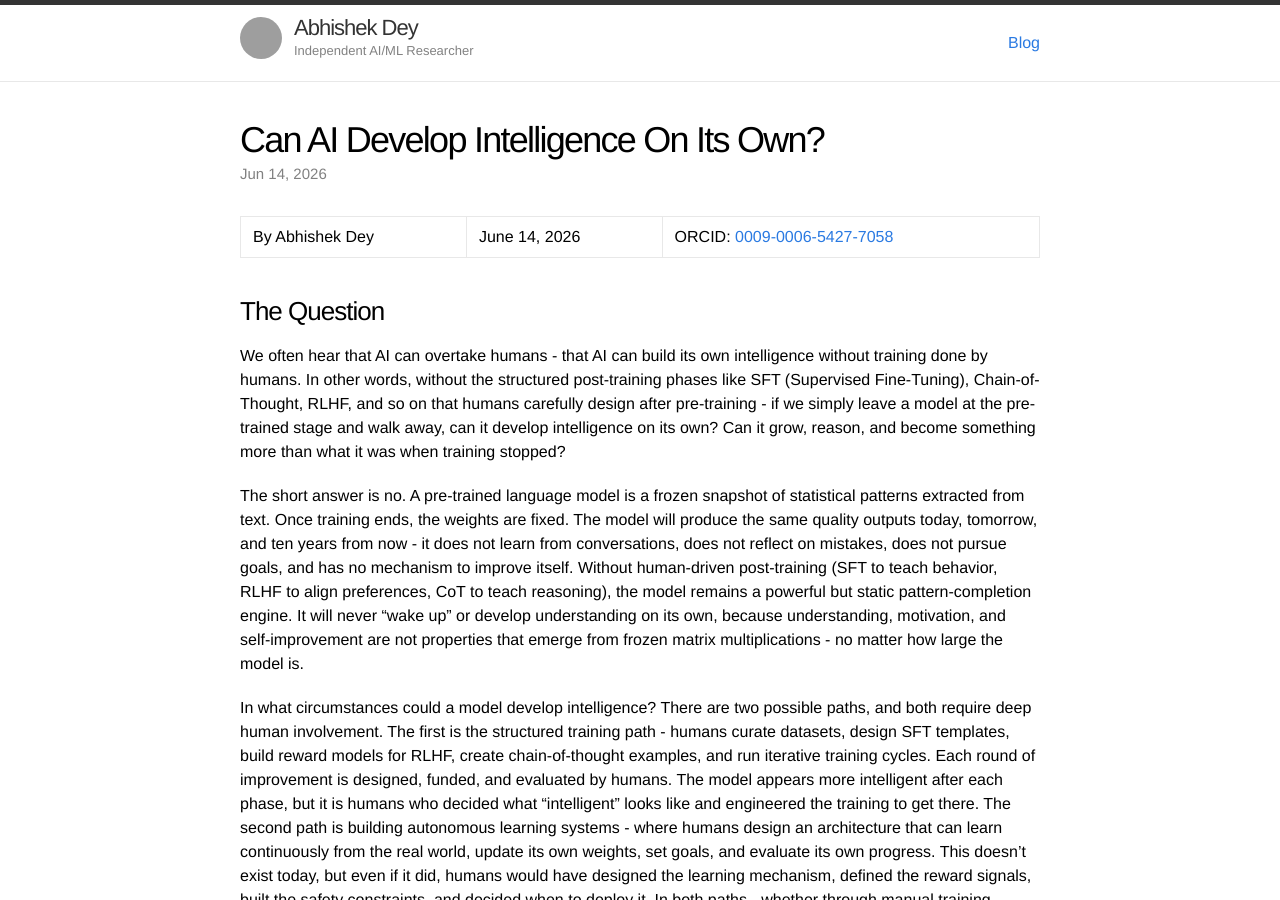
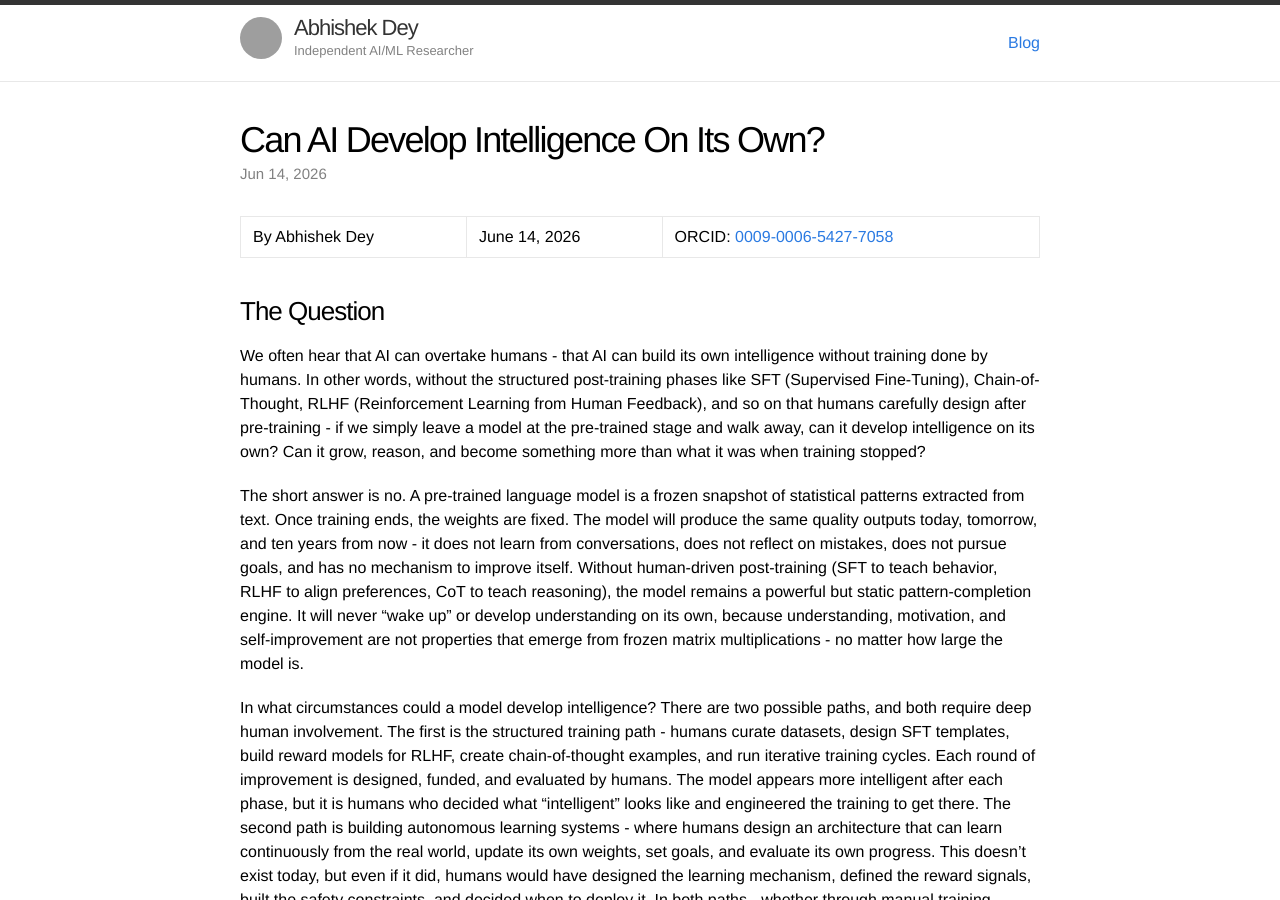
Before and after one commit to deycoding/deycoding.github.io, a Jekyll site: the page built from _posts/2026-06-14-can-ai-develop-intelligence.md, in a window 1280 px wide and 900 px high. Built offline with Jekyll 4.4.1, drawn with Linux system fonts in a browser that asks for light colours; grey boxes are pictures that could not be loaded.

Commit message:
Add RLHF full form, update header and footer

```diff
--- a/_posts/2026-06-14-can-ai-develop-intelligence.md
+++ b/_posts/2026-06-14-can-ai-develop-intelligence.md
@@ -9,7 +9,7 @@ By Abhishek Dey | June 14, 2026 | ORCID: [0009-0006-5427-7058](https://orcid.org
 
 ### The Question
 
-We often hear that AI can overtake humans - that AI can build its own intelligence without training done by humans. In other words, without the structured post-training phases like SFT (Supervised Fine-Tuning), Chain-of-Thought, RLHF, and so on that humans carefully design after pre-training - if we simply leave a model at the pre-trained stage and walk away, can it develop intelligence on its own? Can it grow, reason, and become something more than what it was when training stopped?
+We often hear that AI can overtake humans - that AI can build its own intelligence without training done by humans. In other words, without the structured post-training phases like SFT (Supervised Fine-Tuning), Chain-of-Thought, RLHF (Reinforcement Learning from Human Feedback), and so on that humans carefully design after pre-training - if we simply leave a model at the pre-trained stage and walk away, can it develop intelligence on its own? Can it grow, reason, and become something more than what it was when training stopped?
 
 The short answer is no. A pre-trained language model is a frozen snapshot of statistical patterns extracted from text. Once training ends, the weights are fixed. The model will produce the same quality outputs today, tomorrow, and ten years from now - it does not learn from conversations, does not reflect on mistakes, does not pursue goals, and has no mechanism to improve itself. Without human-driven post-training (SFT to teach behavior, RLHF to align preferences, CoT to teach reasoning), the model remains a powerful but static pattern-completion engine. It will never "wake up" or develop understanding on its own, because understanding, motivation, and self-improvement are not properties that emerge from frozen matrix multiplications - no matter how large the model is.
 
```
